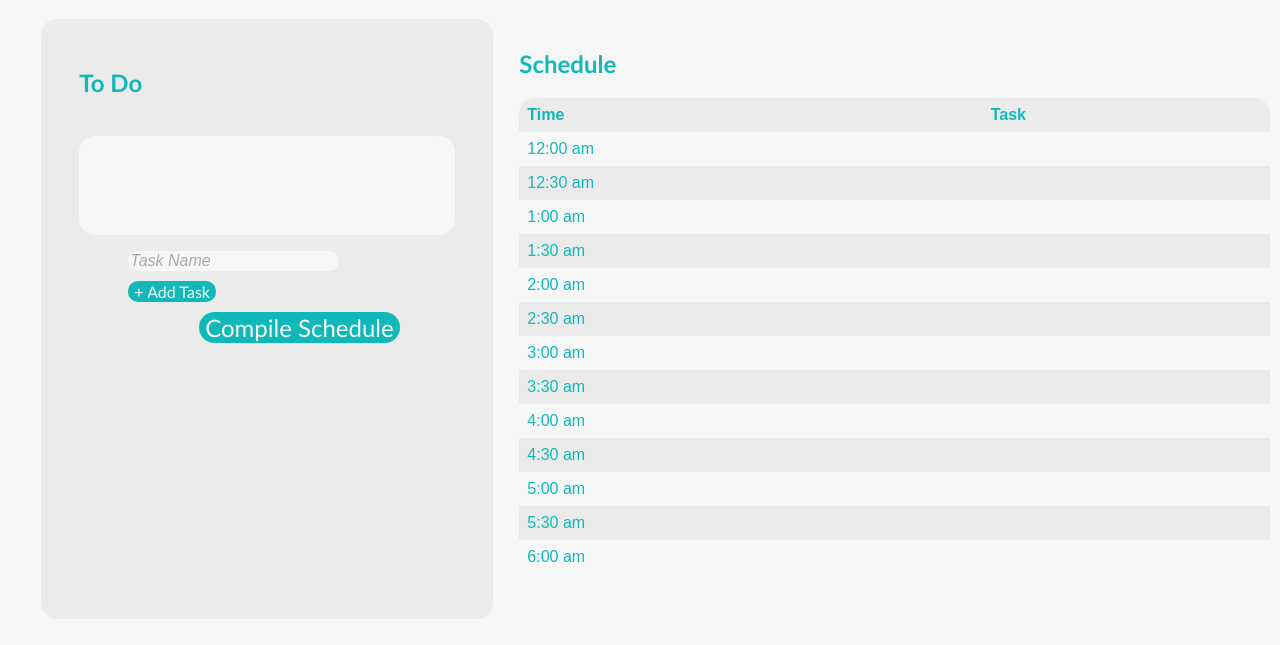
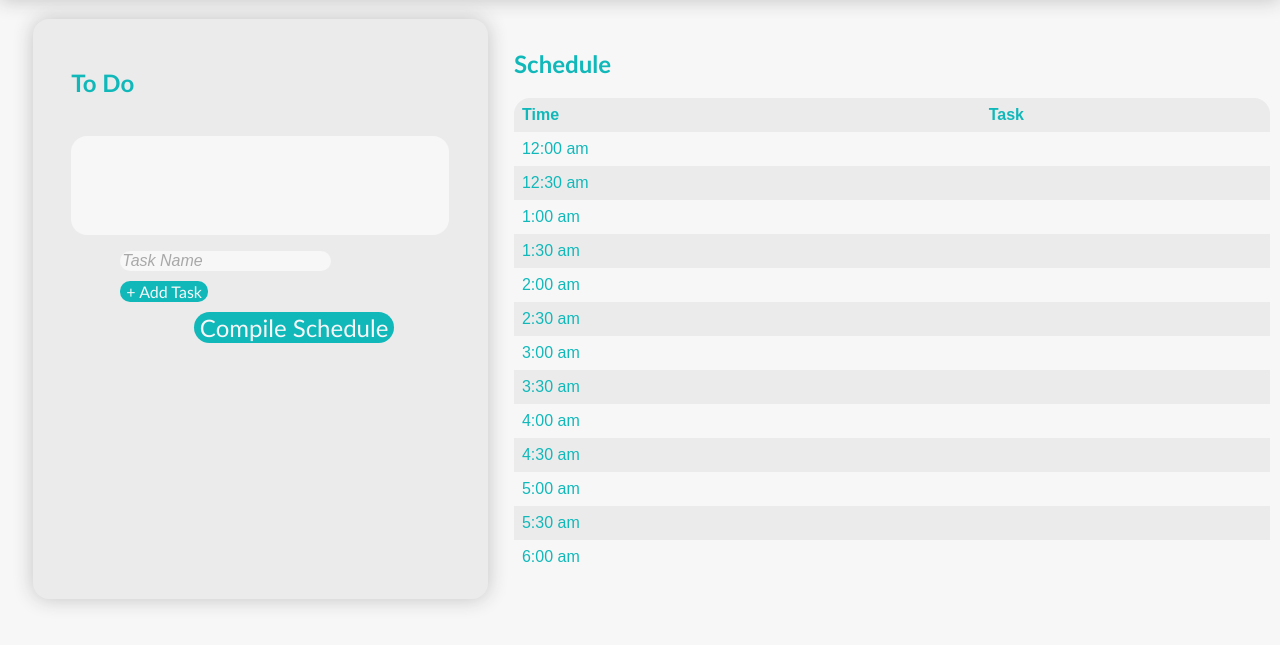
Before and after one commit to rishi-bhatnager/plan-it, a Django app: template webapp/planner/templates/planner/index.html in a window 1280 px wide. Shown: the part 57-702 px from the top of the page. Run offline with Django 3.2, Linux system fonts and the light colour scheme; the template is opened without the code that fills it, so the values that code supplies are empty; some libraries are stand-ins or nearby versions.

Commit message:
box shadowing

```diff
--- a/webapp/static/css/styles.css
+++ b/webapp/static/css/styles.css
@@ -63,7 +63,8 @@
     border-radius: 16px;
     flex: 1;
     position:relative;
-    margin-left: 8px;
+    margin-bottom: 20px;
+    box-shadow: 0px 0px 20px #c2c2c2;
 }
 
 .column2 {
@@ -115,8 +116,6 @@
 button:hover {
     background-color: #159799;
 }
-
-
                                                                                                     /* Rishi edits, remove if screws up */
 .signin {
   background-color: #f7f7f7;
@@ -129,7 +128,6 @@
 }
 
                                                                                                             /* end Rishi edits */
-
 
 input {
     font-size: 16px;
@@ -240,6 +238,7 @@
     padding-left: 30px;
     overflow: hidden;
     background-color: #11b8ba;
+    box-shadow: 0px 0px 20px #c2c2c2;
 }
 
 .navbar li a {
```
